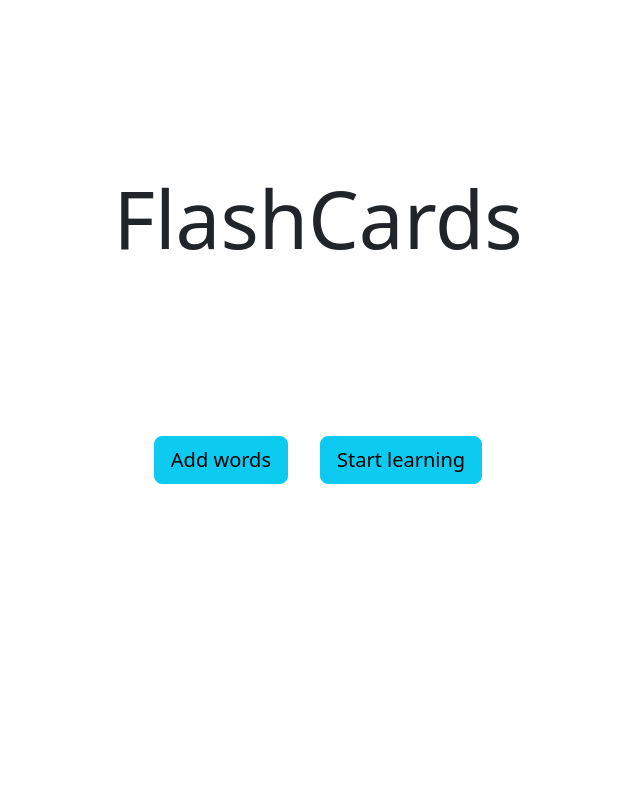
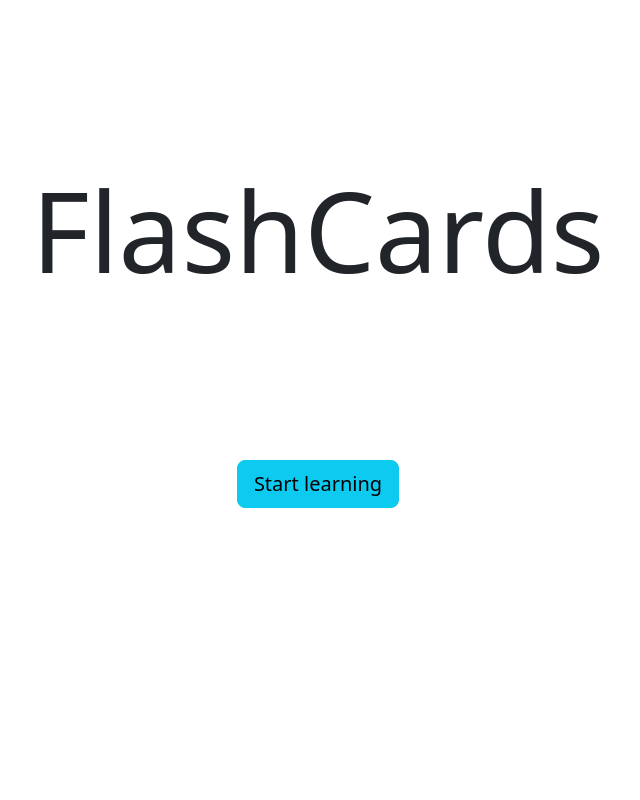
Before and after one commit to patrykzarazinski/FlashCards, a Flask app: page / in a window 1280 px wide. Shown: the whole page, without its empty margins (322-962 px from the left). Run offline with Flask 2, Linux system fonts and the light colour scheme; style sheets or scripts are compiled from the project's sources.

Commit message:
Index.html was reorganized 1) Removed option for adding words.    It should be done under some configuration not option for client.

```diff
--- a/flask-app/static/style/style.scss
+++ b/flask-app/static/style/style.scss
@@ -16,20 +16,15 @@ body {
     grid-template-rows: auto auto;
 }
 
-#text-block {
+#text {
     display: grid;
     justify-content: center;
-    align-content: center
-}
-
-#text {
-    font-size: 5em;
+    align-content: center;
+    font-size: 7em;
 }
 
 #button-block {
     display: grid;
-    grid-template-columns: auto auto;
-    grid-gap: 2em;
     justify-content: center;
     align-content: start
 }
--- a/flask-app/templates/index.html
+++ b/flask-app/templates/index.html
@@ -2,11 +2,8 @@
 {%block title%}FlashCards{%endblock%}
 {%block body%}
 <div id="block">
-    <div id="text-block">
-        <span id="text">FlashCards</span>
-    </div>
+    <span id="text">FlashCards</span>
     <div id="button-block">
-        <a class="btn btn-info btn-lg" href="#" role="button">Add words</a>
         <a class="btn btn-info btn-lg" href="/action" role="button">Start learning</a>
     </div>
 </div>
```
